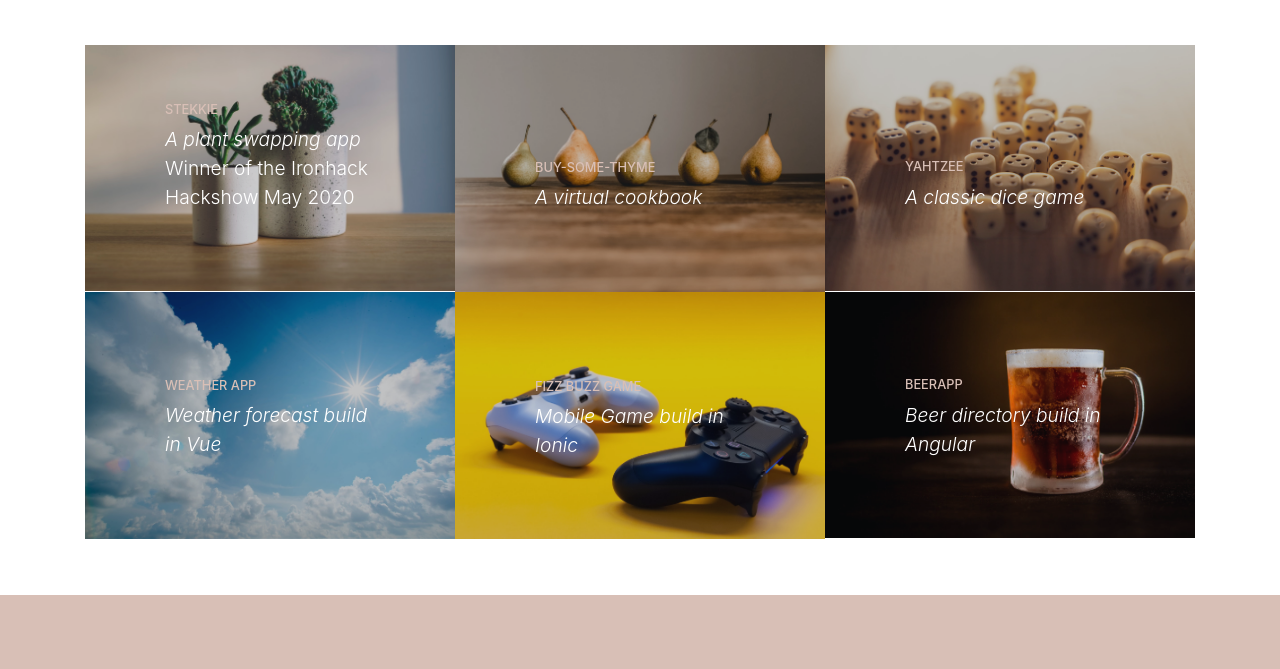
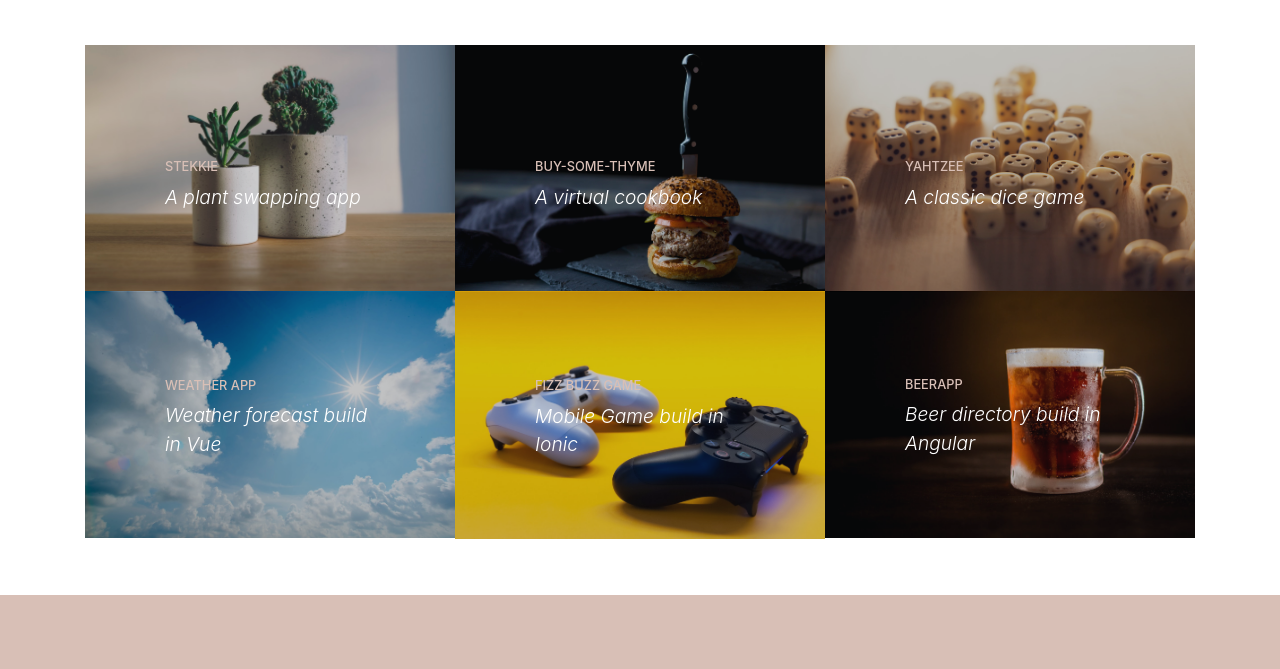
Before and after one commit to skasslatter/personal-website, a website with bundled scripts: page index.html in a window 1280 px wide. Shown: the part 2412-3081 px from the top of the page. Built offline with nearby package versions, Linux system fonts and the light colour scheme.

Commit message:
Changed picture

```diff
--- a/index.html
+++ b/index.html
@@ -310,7 +310,7 @@
                                 <div class='caption-content'>
                                     <h2>Stekkie</h2>
                                     <p class='mb-0'><i>A plant swapping app</i></p>
-                                    <p class='mb-0'>Winner of the Ironhack Hackshow May 2020</p>
+<!--                                    <p class='mb-0'>Winner of the Ironhack Hackshow May 2020</p>-->
                                 </div>
                             </div>
                             <img class='img-fluid'
@@ -465,7 +465,7 @@
                                 </div>
                             </div>
                             <img class='img-fluid'
-                                 src='./img/recipe.jpeg'
+                                 src='./img/burger.jpeg'
                                  alt=''
                             >
                         </a>
```
Also changed, not shown: img/burger.jpeg (added).
